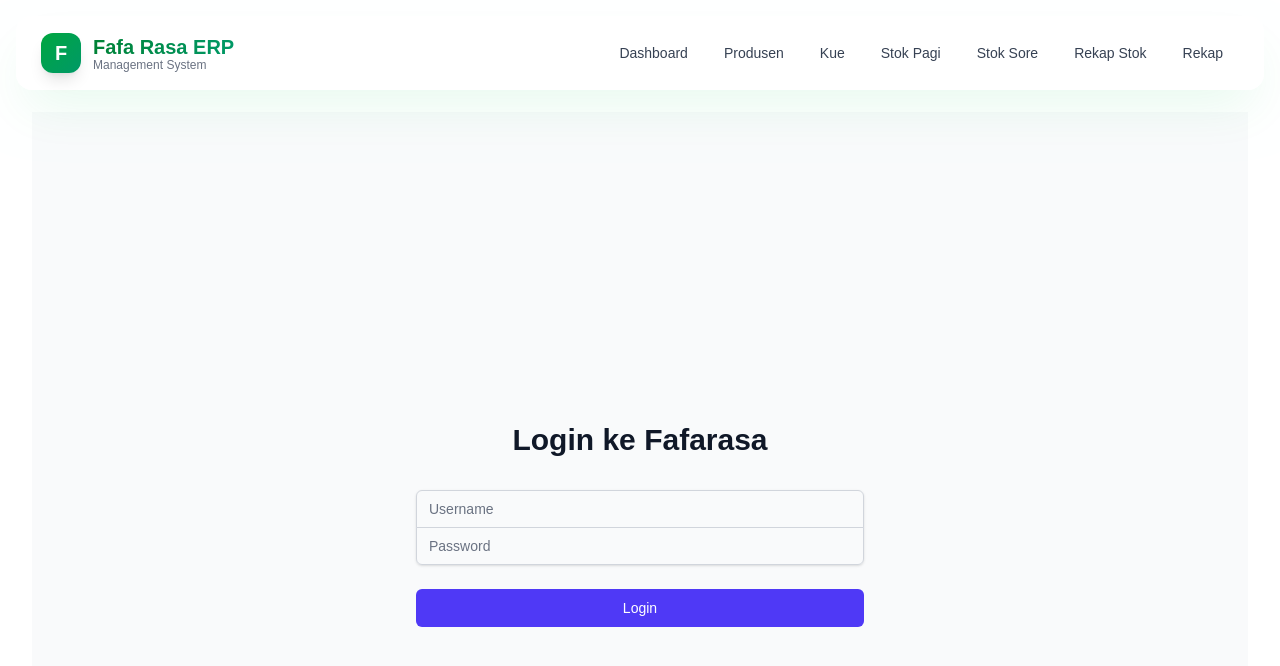
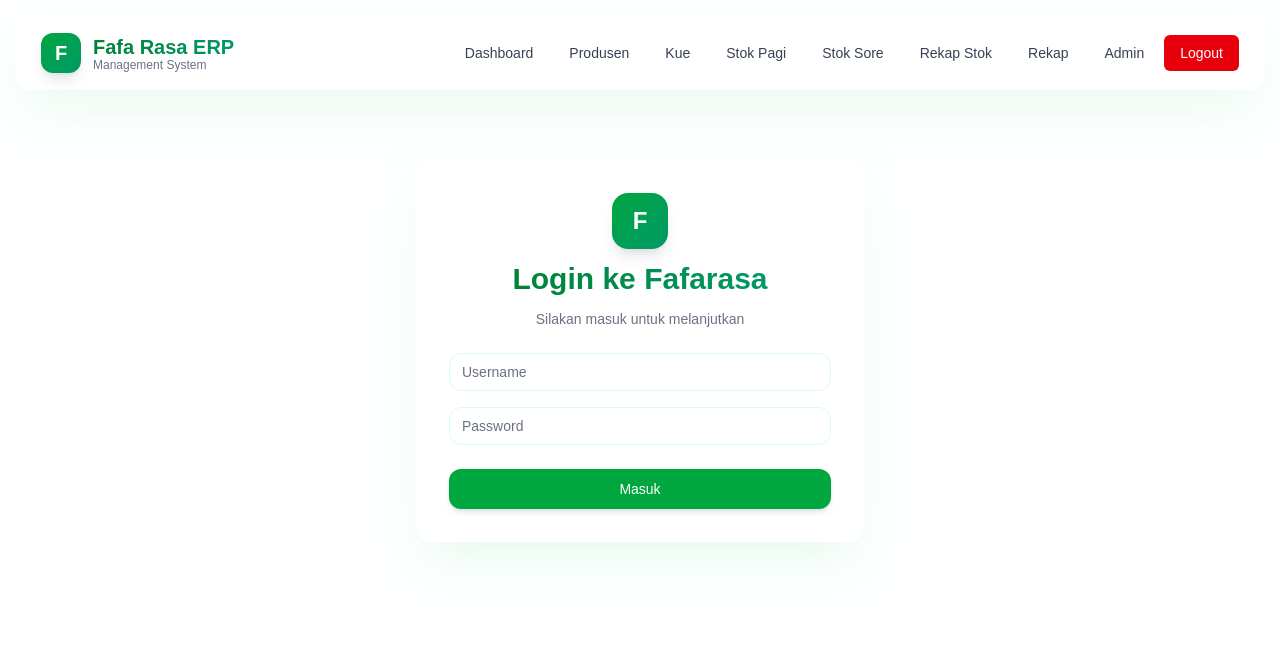
Before and after one commit to AchmadFadil128/fafarasa, a Next.js app: page /login in a window 1280 px wide. Shown: the top 666 px of the page. Built offline with nearby package versions, Linux system fonts and the light colour scheme; no server answers; sample sign-in values are in the browser's storage.

Commit message:
- Redesign the login UI/ UX - Change the position of logout button on navbar - Update the navbar, logout button only reveal if user already login - Delete the login button in dashboard - Wrap the layout with html and body and also import the global css

```diff
--- a/src/app/ClientLayout.tsx
+++ b/src/app/ClientLayout.tsx
@@ -1,31 +1,20 @@
 "use client";
 
-import { Geist, Geist_Mono } from "next/font/google";
 import Link from "next/link";
-import "./globals.css";
 import { useState } from "react";
-
-const geistSans = Geist({
-  variable: "--font-geist-sans",
-  subsets: ["latin"],
-});
-
-const geistMono = Geist_Mono({
-  variable: "--font-geist-mono",
-  subsets: ["latin"],
-});
+import { useSession } from "next-auth/react";
+import LogoutButton from "../components/LogoutButton";
 
 export default function ClientLayout({ children }: { children: React.ReactNode }) {
   const [mobileMenuOpen, setMobileMenuOpen] = useState(false);
+  const { data: session } = useSession(); // ✅ ambil session di client
+
   return (
-    <html lang="id">
-      <body
-        className={`${geistSans.variable} ${geistMono.variable} antialiased bg-gradient-to-br from-green-50 via-white to-emerald-50 text-gray-900 min-h-screen`}
-      >
+    <>
       {/* Navigation Bar */}
       <nav className="fixed top-4 left-4 right-4 z-50">
         <div className="max-w-7xl mx-auto">
-            <div className="backdrop-blur-xl bg-white/80 border border-white/20 rounded-2xl shadow-2xl shadow-green-500/10 px-6 py-4">
+          <div className="backdrop-blur-sm bg-white/50 border border-white/20 rounded-2xl shadow-2xl shadow-green-500/10 px-6 py-4">
             <div className="flex items-center justify-between">
               {/* Logo */}
               <div className="flex items-center space-x-3">
@@ -49,6 +38,8 @@ export default function ClientLayout({ children }: { children: React.ReactNode }
                 <NavLink href="/stock-out">Stok Sore</NavLink>
                 <NavLink href="/stock">Rekap Stok</NavLink>
                 <NavLink href="/rekap-penjualan">Rekap</NavLink>
+                <NavLink href="/change-credential">Admin</NavLink>
+                {session && <LogoutButton />} {/* ✅ hanya muncul kalau login */}
               </div>
 
               {/* Mobile Menu Button */}
@@ -64,7 +55,7 @@ export default function ClientLayout({ children }: { children: React.ReactNode }
               </button>
             </div>
 
-              {/* Mobile Navigation (toggleable) */}
+            {/* Mobile Navigation */}
             {mobileMenuOpen && (
               <div className="lg:hidden mt-4 pt-4 border-t border-gray-200/50">
                 <div className="grid grid-cols-2 gap-2">
@@ -75,6 +66,7 @@ export default function ClientLayout({ children }: { children: React.ReactNode }
                   <MobileNavLink href="/stock-out" onClick={() => setMobileMenuOpen(false)}>Stok Sore</MobileNavLink>
                   <MobileNavLink href="/stock" onClick={() => setMobileMenuOpen(false)}>Rekap Stok</MobileNavLink>
                   <MobileNavLink href="/rekap-penjualan" onClick={() => setMobileMenuOpen(false)}>Rekap Penjualan</MobileNavLink>
+                  {session && <LogoutButton />}
                 </div>
               </div>
             )}
@@ -84,16 +76,13 @@ export default function ClientLayout({ children }: { children: React.ReactNode }
 
       {/* Main Content */}
       <main className="pt-28 pb-8 px-4 sm:px-6 lg:px-8">
-          <div className="max-w-7xl mx-auto">
-            {children}
-          </div>
+        <div className="max-w-7xl mx-auto">{children}</div>
       </main>
-      </body>
-    </html>
+    </>
   );
 }
 
-// Desktop Navigation Link Component
+// Desktop Navigation Link
 function NavLink({ href, children }: { href: string; children: React.ReactNode }) {
   return (
     <Link
@@ -106,7 +95,7 @@ function NavLink({ href, children }: { href: string; children: React.ReactNode }
   );
 }
 
-// Mobile Navigation Link Component
+// Mobile Navigation Link
 function MobileNavLink({ href, children, onClick }: { href: string; children: React.ReactNode; onClick?: () => void }) {
   return (
     <Link
--- a/src/app/dashboard/page.tsx
+++ b/src/app/dashboard/page.tsx
@@ -13,7 +13,6 @@ import {
 import { Bar, Line } from 'react-chartjs-2';
 import { useEffect, useState } from 'react';
 import { useSession } from 'next-auth/react';
-import LogoutButton from '../../components/LogoutButton';
 
 ChartJS.register(
   CategoryScale,
@@ -137,7 +136,6 @@ export default function Dashboard() {
             <p className="text-sm text-gray-600">Welcome, <span className="font-semibold">{session?.user?.username}</span></p>
             <p className="text-xs text-gray-500">Role: {session?.user?.role}</p>
           </div>
-          <LogoutButton />
         </div>
       </div>
 
--- a/src/app/layout.tsx
+++ b/src/app/layout.tsx
@@ -1,3 +1,4 @@
+import "./globals.css";
 import { ReactNode } from "react";
 import { metadata } from "./metadata";
 import ClientLayout from "./ClientLayout";
@@ -7,8 +8,12 @@ export { metadata };
 
 export default function RootLayout({ children }: { children: ReactNode }) {
   return (
-    <Providers>
-      <ClientLayout>{children}</ClientLayout>
-    </Providers>
+    <html lang="id">
+      <body className="antialiased bg-gradient-to-br from-green-50 via-white to-emerald-50 text-gray-900 min-h-screen">
+        <Providers>
+          <ClientLayout>{children}</ClientLayout>
+        </Providers>
+      </body>
+    </html>
   );
 }
--- a/src/app/login/page.tsx
+++ b/src/app/login/page.tsx
@@ -1,8 +1,8 @@
 'use client';
 
-import { useState } from 'react';
+import { useEffect, useState } from 'react';
 import { signIn } from 'next-auth/react';
-import { useRouter } from 'next/navigation';
+import { useRouter, useSearchParams } from 'next/navigation';
 
 export default function LoginPage() {
   const [username, setUsername] = useState('');
@@ -10,6 +10,14 @@ export default function LoginPage() {
   const [error, setError] = useState('');
   const [isLoading, setIsLoading] = useState(false);
   const router = useRouter();
+  const searchParams = useSearchParams();
+
+  useEffect(() => {
+    const err = searchParams.get("error");
+    if (err === "AccessDenied") {
+      setError("Akses Google ditolak. Hanya email yang diizinkan yang dapat masuk.");
+    }
+  }, [searchParams]);
 
   const handleSubmit = async (e: React.FormEvent) => {
     e.preventDefault();
@@ -24,27 +32,33 @@ export default function LoginPage() {
       });
 
       if (result?.error) {
-        setError('Username atau password salah');
+        setError('Invalid username or password');
       } else {
         router.push('/dashboard');
+        router.refresh();
       }
-    } catch {
-      setError('Terjadi kesalahan saat login');
-    } finally {
+    }
+     finally {
       setIsLoading(false);
     }
   };
 
   return (
-    <div className="min-h-screen flex items-center justify-center bg-gray-50 py-12 px-4 sm:px-6 lg:px-8">
-      <div className="max-w-md w-full space-y-8">
-        <div>
-          <h2 className="mt-6 text-center text-3xl font-extrabold text-gray-900">
+    <div className="w-full flex items-center justify-center py-12 px-4 sm:px-6 lg:px-8">
+      <div className="max-w-md w-full">
+        <div className="backdrop-blur-xl bg-white/80 border border-white/20 rounded-2xl shadow-2xl shadow-green-500/10 p-8">
+          <div className="flex flex-col items-center text-center space-y-3">
+            <div className="w-14 h-14 bg-gradient-to-br from-green-600 to-emerald-600 rounded-2xl flex items-center justify-center shadow-lg">
+              <span className="text-white font-bold text-2xl">F</span>
+            </div>
+            <h2 className="text-2xl sm:text-3xl font-extrabold bg-gradient-to-r from-green-700 to-emerald-600 bg-clip-text text-transparent">
               Login ke Fafarasa
             </h2>
+            <p className="text-sm text-gray-500">Silakan masuk untuk melanjutkan</p>
           </div>
-        <form className="mt-8 space-y-6" onSubmit={handleSubmit}>
-          <div className="rounded-md shadow-sm -space-y-px">
+
+          <form className="mt-6 space-y-6" onSubmit={handleSubmit}>
+            <div className="space-y-4">
               <div>
                 <label htmlFor="username" className="sr-only">
                   Username
@@ -54,7 +68,7 @@ export default function LoginPage() {
                   name="username"
                   type="text"
                   required
-                className="appearance-none rounded-none relative block w-full px-3 py-2 border border-gray-300 placeholder-gray-500 text-gray-900 rounded-t-md focus:outline-none focus:ring-indigo-500 focus:border-indigo-500 focus:z-10 sm:text-sm"
+                  className="appearance-none block w-full px-3 py-2 rounded-xl border border-green-100 placeholder-gray-500 text-gray-900 focus:outline-none focus:ring-2 focus:ring-green-500 focus:border-green-500 sm:text-sm bg-white/70"
                   placeholder="Username"
                   value={username}
                   onChange={(e) => setUsername(e.target.value)}
@@ -69,7 +83,7 @@ export default function LoginPage() {
                   name="password"
                   type="password"
                   required
-                className="appearance-none rounded-none relative block w-full px-3 py-2 border border-gray-300 placeholder-gray-500 text-gray-900 rounded-b-md focus:outline-none focus:ring-indigo-500 focus:border-indigo-500 focus:z-10 sm:text-sm"
+                  className="appearance-none block w-full px-3 py-2 rounded-xl border border-green-100 placeholder-gray-500 text-gray-900 focus:outline-none focus:ring-2 focus:ring-green-500 focus:border-green-500 sm:text-sm bg-white/70"
                   placeholder="Password"
                   value={password}
                   onChange={(e) => setPassword(e.target.value)}
@@ -78,8 +92,12 @@ export default function LoginPage() {
             </div>
 
             {error && (
-            <div className="text-red-600 text-sm text-center">
-              {error}
+              <div className="rounded-xl bg-red-50/90 border border-red-200 p-4">
+                <div className="flex">
+                  <div className="ml-1">
+                    <h3 className="text-sm font-medium text-red-800">{error}</h3>
+                  </div>
+                </div>
               </div>
             )}
 
@@ -87,13 +105,14 @@ export default function LoginPage() {
               <button
                 type="submit"
                 disabled={isLoading}
-              className="group relative w-full flex justify-center py-2 px-4 border border-transparent text-sm font-medium rounded-md text-white bg-indigo-600 hover:bg-indigo-700 focus:outline-none focus:ring-2 focus:ring-offset-2 focus:ring-indigo-500 disabled:opacity-50 disabled:cursor-not-allowed"
+                className="group relative w-full flex justify-center py-2.5 px-4 text-sm font-medium rounded-xl text-white bg-green-600 hover:bg-green-700 focus:outline-none focus:ring-2 focus:ring-offset-2 focus:ring-green-500 disabled:opacity-50 disabled:cursor-not-allowed shadow-md"
               >
-              {isLoading ? 'Loading...' : 'Login'}
+                {isLoading ? "Memproses..." : "Masuk"}
               </button>
             </div>
           </form>
         </div>
       </div>
+    </div>
   );
 }
```
Lines whose indentation alone changed are shown as unchanged.
